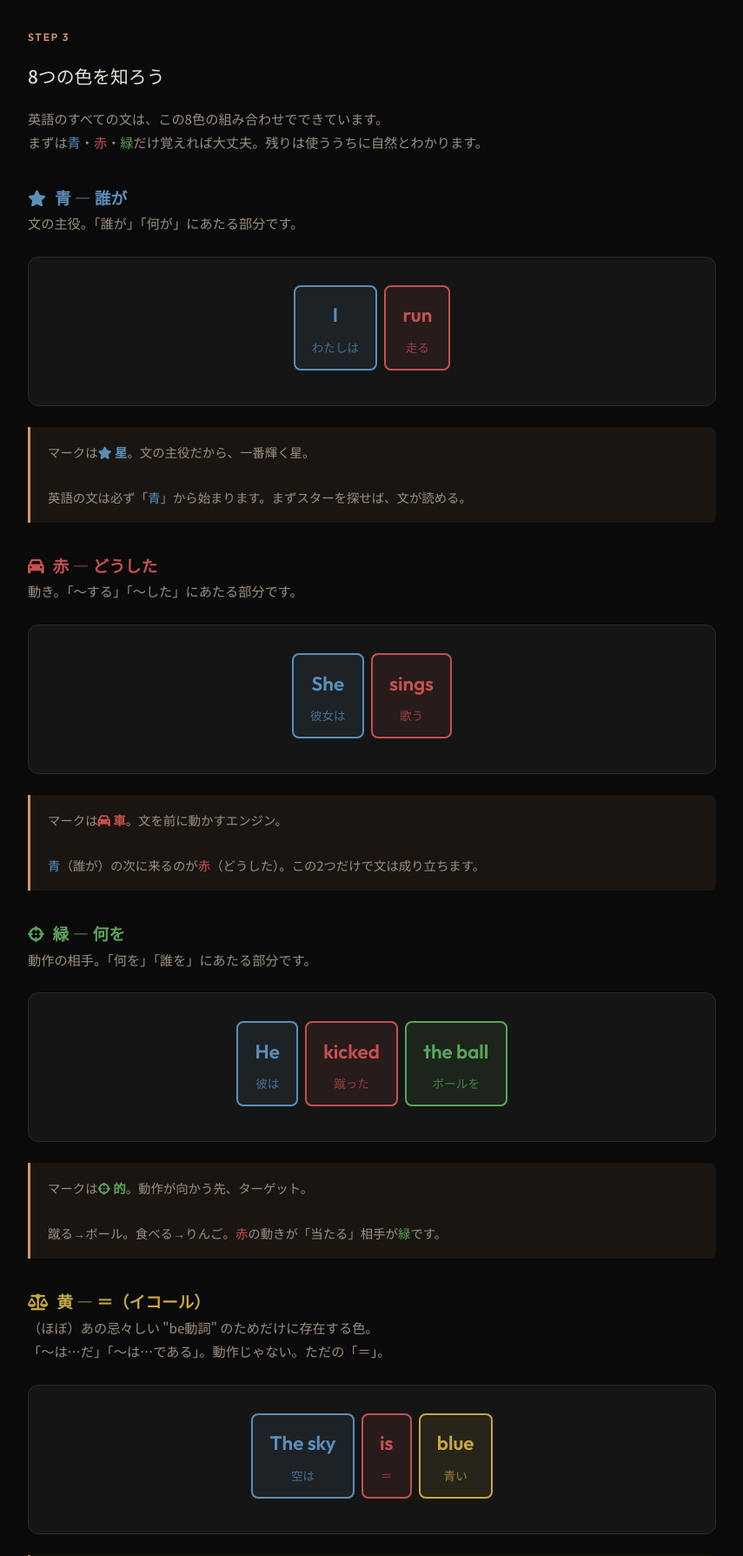
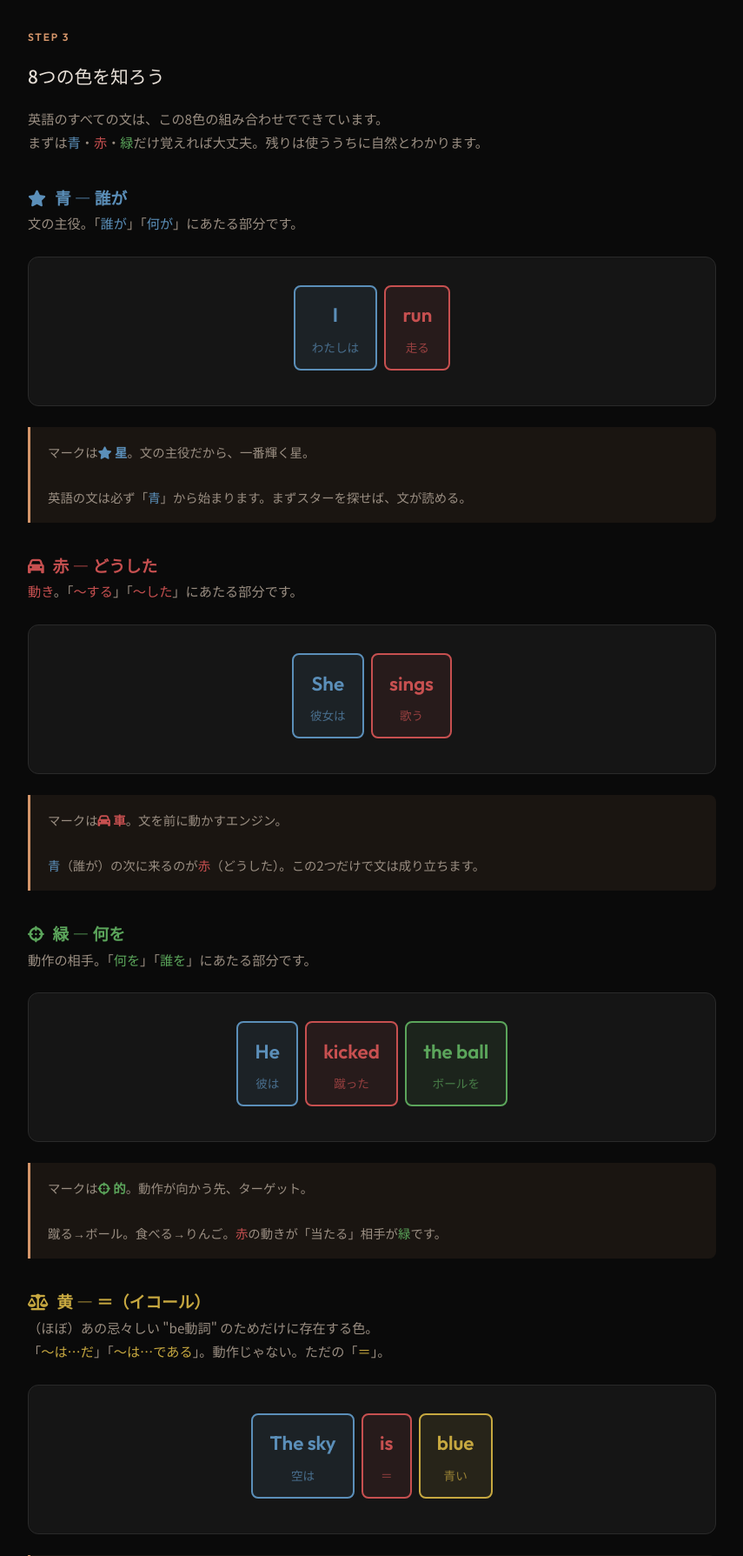
Before and after one commit to goodsun/monolith, a Flask app: page /tutorial in a window 1280 px wide. Shown: the part 1414-3203 px from the top of the page at 87% size, without its empty margins (212-1067 px from the left). Run offline with Flask 3, Linux system fonts and the light colour scheme.

Commit message:
Color-code all role descriptions in tutorial

```diff
--- a/templates/tutorial.html
+++ b/templates/tutorial.html
@@ -333,7 +333,7 @@ body.shift-active .school-hint {
 
   <!-- 青 = S -->
   <h3 style="color:var(--blue); margin-top:2rem;"><i class="fas fa-star" style="margin-right:0.3em"></i> 青 — 誰が</h3>
-  <p>文の主役。「誰が」「何が」にあたる部分です。</p>
+  <p>文の主役。「<span style="color:var(--blue)">誰が</span>」「<span style="color:var(--blue)">何が</span>」にあたる部分です。</p>
   <div class="sentence-demo">
     <div class="blocks" id="blocks3-s">
       <div class="block s" data-delay="0"><span class="block-en">I</span><span class="block-ja">わたしは</span></div>
@@ -348,7 +348,7 @@ body.shift-active .school-hint {
 
   <!-- 赤 = V -->
   <h3 style="color:var(--red); margin-top:2rem;"><i class="fas fa-car" style="margin-right:0.3em"></i> 赤 — どうした</h3>
-  <p>動き。「〜する」「〜した」にあたる部分です。</p>
+  <p><span style="color:var(--red)">動き</span>。「<span style="color:var(--red)">〜する</span>」「<span style="color:var(--red)">〜した</span>」にあたる部分です。</p>
   <div class="sentence-demo">
     <div class="blocks" id="blocks3-v">
       <div class="block s" data-delay="0"><span class="block-en">She</span><span class="block-ja">彼女は</span></div>
@@ -363,7 +363,7 @@ body.shift-active .school-hint {
 
   <!-- 緑 = O -->
   <h3 style="color:var(--green); margin-top:2rem;"><i class="fas fa-crosshairs" style="margin-right:0.3em"></i> 緑 — 何を</h3>
-  <p>動作の相手。「何を」「誰を」にあたる部分です。</p>
+  <p>動作の相手。「<span style="color:var(--green)">何を</span>」「<span style="color:var(--green)">誰を</span>」にあたる部分です。</p>
   <div class="sentence-demo">
     <div class="blocks" id="blocks3-o">
       <div class="block s" data-delay="0"><span class="block-en">He</span><span class="block-ja">彼は</span></div>
@@ -379,7 +379,7 @@ body.shift-active .school-hint {
 
   <!-- 黄 = C -->
   <h3 style="color:var(--yellow); margin-top:2rem;"><i class="fas fa-scale-balanced" style="margin-right:0.3em"></i> 黄 — ＝（イコール）</h3>
-  <p>（ほぼ）あの忌々しい "be動詞" のためだけに存在する色。<br>「〜は…だ」「〜は…である」。動作じゃない。ただの「＝」。</p>
+  <p>（ほぼ）あの忌々しい "be動詞" のためだけに存在する色。<br>「<span style="color:var(--yellow)">〜は…だ</span>」「<span style="color:var(--yellow)">〜は…である</span>」。動作じゃない。ただの「<span style="color:var(--yellow)">＝</span>」。</p>
   <div class="sentence-demo">
     <div class="blocks" id="blocks3-c">
       <div class="block s" data-delay="0"><span class="block-en">The sky</span><span class="block-ja">空は</span></div>
@@ -395,7 +395,7 @@ body.shift-active .school-hint {
 
   <!-- 紫 = M -->
   <h3 style="color:var(--purple); margin-top:2rem;"><i class="fas fa-gem" style="margin-right:0.3em"></i> 紫 — 飾り</h3>
-  <p>いつ、どこで、どのように。なくても文は成り立つけど、あると豊かになる。</p>
+  <p><span style="color:var(--purple)">いつ</span>、<span style="color:var(--purple)">どこで</span>、<span style="color:var(--purple)">どのように</span>。なくても文は成り立つけど、あると豊かになる。</p>
   <div class="sentence-demo">
     <div class="blocks" id="blocks3-m">
       <div class="block s" data-delay="0"><span class="block-en">She</span><span class="block-ja">彼女は</span></div>
@@ -412,7 +412,7 @@ body.shift-active .school-hint {
 
   <!-- 橙 = REL -->
   <h3 style="color:var(--orange); margin-top:2rem;"><i class="fas fa-layer-group" style="margin-right:0.3em"></i> 橙 — つなぎ</h3>
-  <p>「〜な」「〜した」「〜という」。言葉に説明をくっつける。</p>
+  <p>「<span style="color:var(--orange)">〜な</span>」「<span style="color:var(--orange)">〜した</span>」「<span style="color:var(--orange)">〜という</span>」。言葉に説明をくっつける。</p>
   <div class="sentence-demo">
     <div class="blocks" id="blocks3-rel">
       <div class="block s" data-delay="0"><span class="block-en">The book</span><span class="block-ja">その本は</span></div>
@@ -429,7 +429,7 @@ body.shift-active .school-hint {
 
   <!-- 青緑 = SUB -->
   <h3 style="color:var(--teal); margin-top:2rem;"><i class="fas fa-handshake" style="margin-right:0.3em"></i> 青緑 — もう一つの文</h3>
-  <p>「〜ので」「〜のとき」「もし〜なら」。理由や条件を添える。</p>
+  <p>「<span style="color:var(--teal)">〜ので</span>」「<span style="color:var(--teal)">〜のとき</span>」「<span style="color:var(--teal)">もし〜なら</span>」。理由や条件を添える。</p>
   <div class="sentence-demo">
     <div class="blocks" id="blocks3-sub">
       <div class="block s" data-delay="0" style="border-color:var(--teal);background:rgba(74,154,138,0.1);"><span class="block-en" style="color:var(--teal);">Because it rained</span><span class="block-ja" style="color:rgba(74,154,138,0.7);">雨が降ったので</span></div>
@@ -446,7 +446,7 @@ body.shift-active .school-hint {
 
   <!-- 灰 = CONJ -->
   <h3 style="color:var(--gray); margin-top:2rem;"><i class="fas fa-link" style="margin-right:0.3em"></i> 灰 — 接着剤</h3>
-  <p>「と」「しかし」「そして」。文と文、言葉と言葉をくっつける。</p>
+  <p>「<span style="color:var(--gray)">と</span>」「<span style="color:var(--gray)">しかし</span>」「<span style="color:var(--gray)">そして</span>」。文と文、言葉と言葉をくっつける。</p>
   <div class="sentence-demo">
     <div class="blocks" id="blocks3-conj">
       <div class="block s" data-delay="0"><span class="block-en">I</span><span class="block-ja">わたしは</span></div>
```
